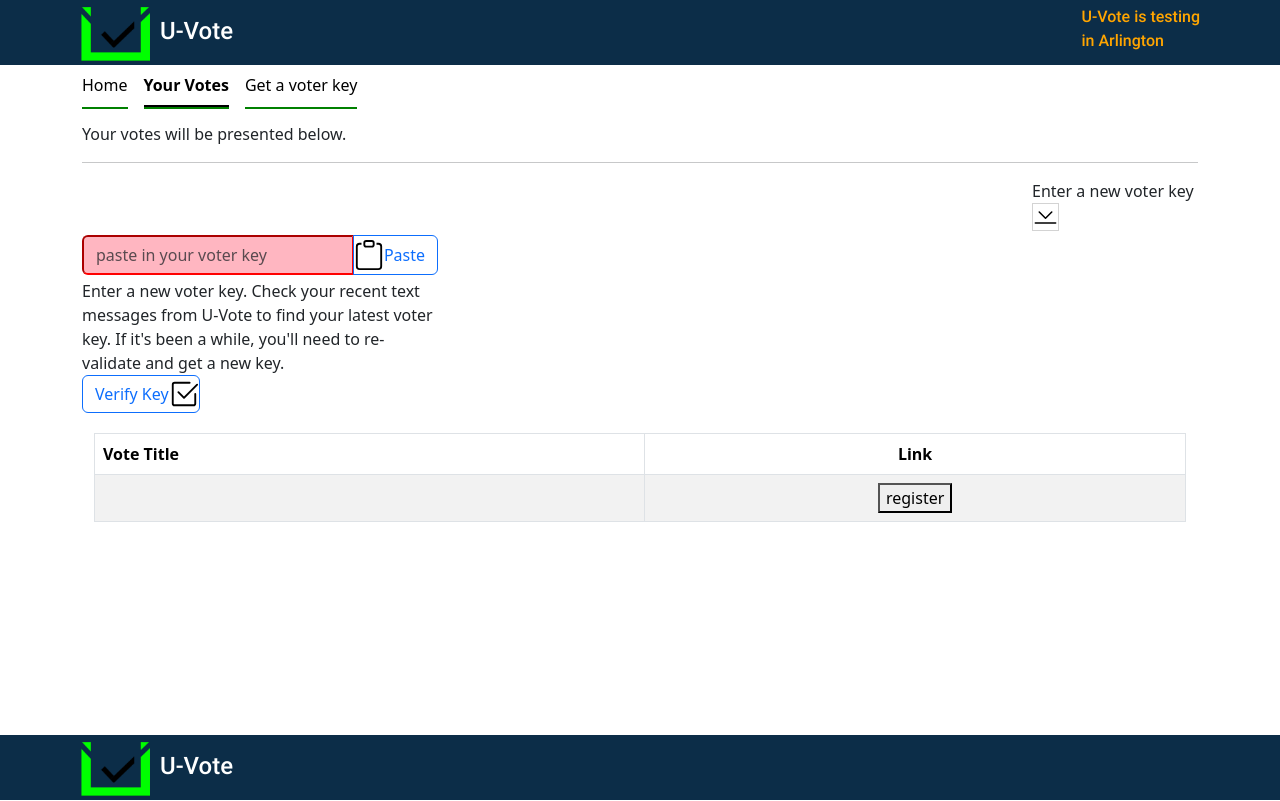
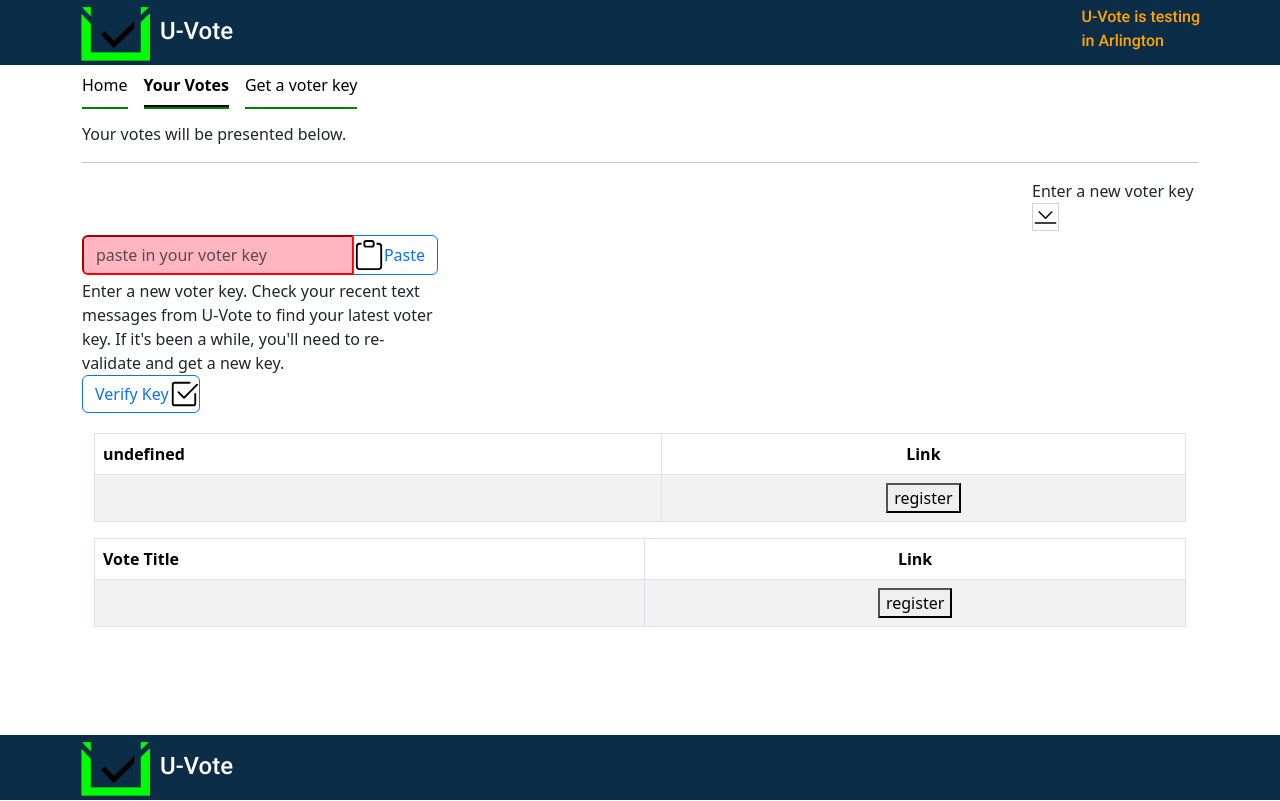
Before and after one commit to bbonnet18/uv-vote, a React (Create React App) app in the folder uv-vote/: page /votes in a window 1280 px wide. Built offline with nearby package versions, Linux system fonts and the light colour scheme.

Commit message:
created separate tables for each group

```diff
--- a/uv-vote/src/VoteList.js
+++ b/uv-vote/src/VoteList.js
@@ -5,15 +5,61 @@ import  { Container, Spinner}   from "react-bootstrap";
 function VoteList (props){
 
     const [loadingIds,setLoadingIds] = useState({});
+    const [groups,setGroups] = useState([]); // holds the voting groups
 
     useEffect(()=>{
-      console.log('votes changed')
+      console.log('votes changed');
       setLoadingIds({});
+      let voteGroups = {};
+      if(props.votes && props.votes.length){
+        // create an array within the vote group if one doesn't exist
+        props.votes.map((vote)=>{
+          if(voteGroups[vote.group]){
+            voteGroups[vote.group].push(vote);
+          }else{
+            voteGroups[vote.group]=[];
+            voteGroups[vote.group].push(vote);
+          }
+        });
+      }
+      setGroups(voteGroups)
     },[props.votes])
 
     return (
         <Container fluid="md">
-        <Table striped bordered hover>
+
+          {groups ? Object.keys(groups).map((itm,ind)=>{
+           return (
+            <Table striped bordered hover>
+              <>
+              <thead>
+                <tr>
+                  <th>{itm}</th>
+                  <th className='table-link-col'>Link</th>
+                </tr></thead>
+              <tbody>
+              {
+                groups[itm] ? groups[itm].map((itm,ind)=>{
+                  return (<tr key={itm} className={itm.link === 'completed' ? 'vote-completed' : ''}>
+                  <td>{itm.title}</td>
+                  <td className='table-link-col'>{ loadingIds && loadingIds[itm.surveyId] ? (
+                    <Spinner animation="border" role="status">
+                      <span className="visually-hidden">Loading...</span>
+                    </Spinner>):(itm.link && itm.link !== 'completed' ? (<a href={itm.link} alt='click or tap to vote' title='click or tap to vote'>Vote</a>):(itm.link === 'completed') ? <div ><img src='./check-square.svg' alt='vote completed' title='vote completed'></img></div> : <span><button type='button' onClick={(e)=>{
+                    e.preventDefault();
+                    let myLid = {...loadingIds};
+                    myLid[itm.surveyId] = 'loading';
+                    setLoadingIds(myLid)
+                    props.register(itm.surveyId)}
+                  } alt='click or tap to register' title='click or tap to register' >register</button></span>)}</td>
+                </tr>)
+              }) : (<></>)}
+              </tbody>
+              </>
+              </Table>
+            )
+          }):(<></>)}
+           <Table striped bordered hover>
           <thead>
             <tr>
               <th>Vote Title</th>
```
